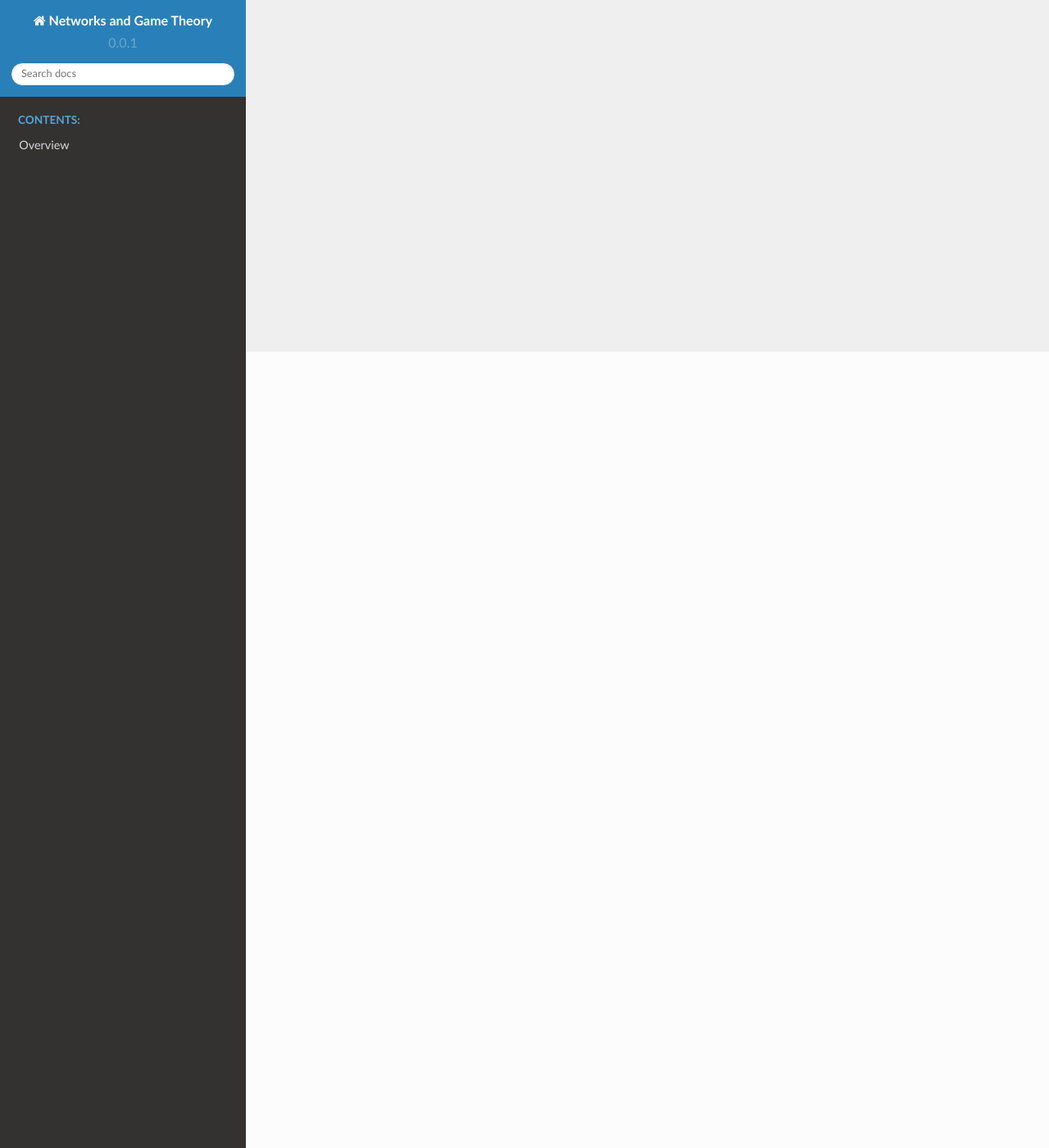
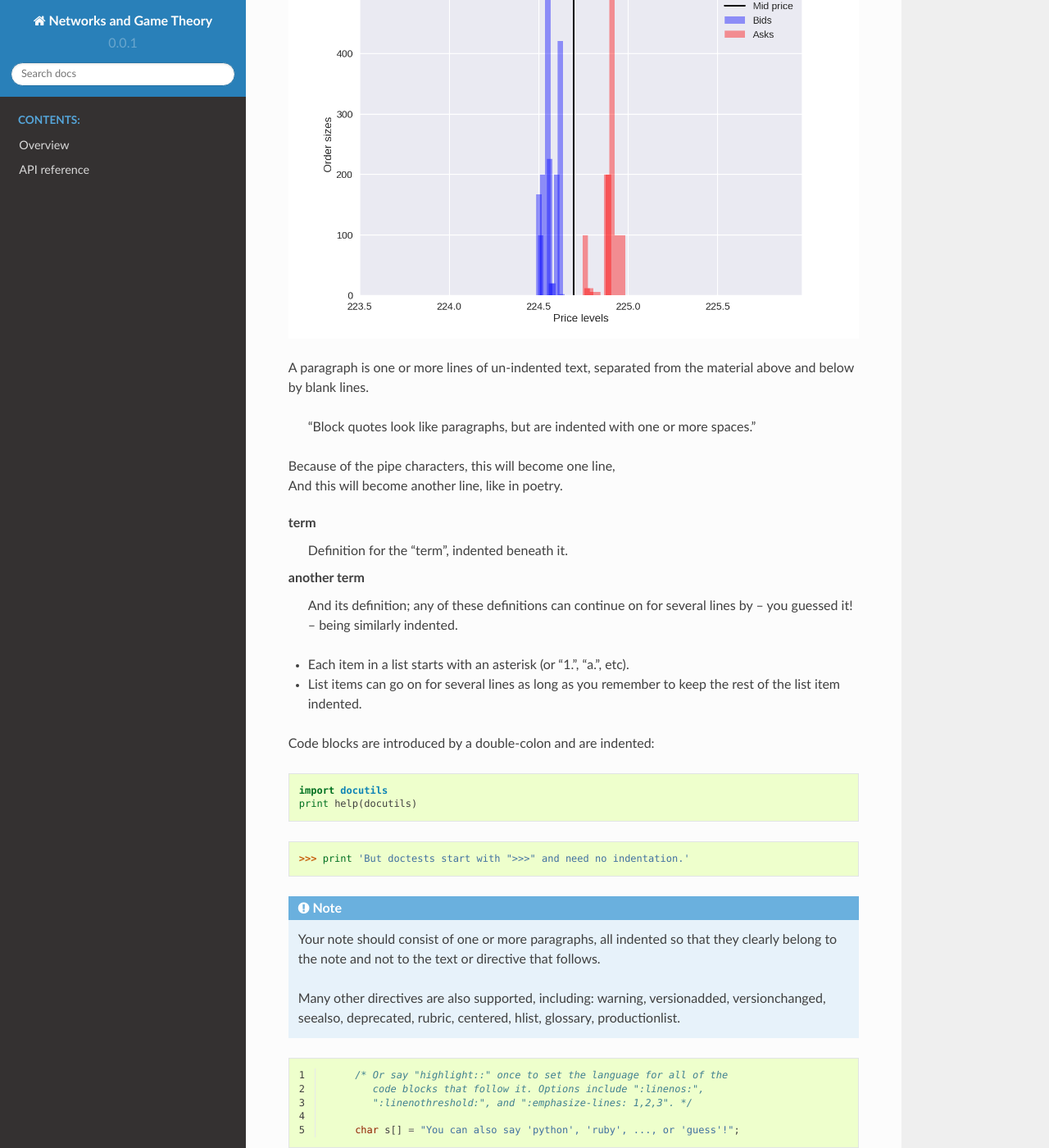
Before and after one commit to djechlin/network_game_theory, a Sphinx documentation site: the page built from doc/source/index.rst, in a window 1280 px wide and 1400 px high, scrolled down 971 px. Shown: the whole window at 82% size. Built offline with Sphinx 7.4.7 and the Read the Docs theme 2.0.0, drawn with Linux system fonts in a browser that asks for light colours; formulas are drawn with MathJax 3; some of the changed text lies outside the part shown.

Commit message:
uncomment approx_greedy_strategy, imports are ok in new structure, some sphinx doc trials

```diff
--- a/doc/source/conf.py
+++ b/doc/source/conf.py
@@ -17,13 +17,15 @@
 # add these directories to sys.path here. If the directory is relative to the
 # documentation root, use os.path.abspath to make it absolute, like shown here.
 #
-# import os
-# import sys
+import os
+import sys
 # sys.path.insert(0, os.path.abspath('.'))
 
 
 import sphinx_rtd_theme
 
+sys.path.append(os.path.abspath('../../'))
+sys.path.append(os.path.abspath('../../ngt/'))
 
 # -- General configuration ------------------------------------------------
 
--- /dev/null
+++ b/doc/source/example.py
@@ -0,0 +1,101 @@
+import numpy as np
+import networkx as nx
+import random
+
+def getVertexDiameter(G):
+    """
+    This is guaranteed to be between VD(G) and 2*VD(G)
+    """
+    v = random.choice(G.nodes())
+    paths = nx.single_source_shortest_path_length(G, v)
+    # y take VD(G) to be the sum of the lengths of the two shortest paths with maximum size
+    return sum(sorted(paths.values())[-3:-1])
+
+def getSampleSize(VD, eps=.05, delta=.05, c=.5):
+    """
+    With probability at least 1 − δ, all the approximations computed by the algorithm are within ε
+    from their real value
+    https://pdfs.semanticscholar.org/213c/7f8e9a8a046020ebfa2a7aaa194b3c05a87a.pdf
+
+    By default, this returns sample size needed for 5% error with at least 95% probability
+    """
+    r = None
+    if VD <= 2:
+        VD = 3
+    while r is None:
+        try:
+            r = (c / eps**2) * (np.floor(np.log2(VD - 2)) + np.log(1/delta))
+        except:
+            pass
+    return r
+
+def sampleUniformVertexPair(G):
+    """
+    Returns a random pair of nodes (no self-loops)
+    """
+    return np.random.choice(G.nodes(), 2, replace=False)
+
+def computeAllShortestPaths(G, u, v):
+    """
+    Returns a list of lists (each sublist is a shortest path from u to v)
+    """
+    try:
+        S = list(nx.all_shortest_paths(G,source=u,target=v))
+    except:
+        S = {}
+    return S
+
+
+def getShortestSubPaths(paths, t):
+    return [path[:-1] for path in paths if t in path]
+
+
+def pathCount(paths, t):
+    return len([path for path in paths if t in path])
+
+def approximate_betweenness_centrality(G, eps=.05, delta=.05, c=.5):
+    """
+    Computes the approximate betweenness centrality for the nodes in graph G
+    within epsilon error with probability at least 1 - δ.
+    https://pdfs.semanticscholar.org/213c/7f8e9a8a046020ebfa2a7aaa194b3c05a87a.pdf
+
+    Fast Approximation of Betweenness Centrality through Sampling,
+    Matteo Riondato and Evgenios M. Kornaropoulos
+    """
+    b = dict.fromkeys(G, 0.0)  # b[v]=0 for v in G
+    # approximate ~ guaranteed VD <= approx <= 2*VD
+    VD = getVertexDiameter(G)
+    r = None
+    while r is None:
+        # if VD <= 2, there are dragons
+        try:
+            r = int(getSampleSize(VD, eps=eps, delta=delta, c=1))
+        except:
+            pass
+    for i in range(r):
+        u, v = sampleUniformVertexPair(G)
+        S = computeAllShortestPaths(G, u, v)
+        if S:
+            # Random path sampling and estimation update
+            t = v
+            while t != u:
+                z_candidates = []
+                S_t = getShortestSubPaths(S, t)
+                sigma_ut = len(S_t)
+                z_probs = []
+                for path in S_t:
+                    # add immediate predecessors to be candidates for z
+                    predecessor = path[-1]
+                    z_candidates.append(predecessor)
+                    # the number of shortest paths from u to candidate z
+                    z_probs.append(pathCount(S_t, predecessor) / sigma_ut)
+                # normalize probability
+                z_probs = z_probs / np.sum(z_probs)
+                # choose a z with weighted probability
+                z = np.random.choice(z_candidates, 1, p=z_probs)[0]
+                if z != u:
+                    # if we haven't backed up all the way, update b(z)
+                    b[z] += 1 / r
+                t = z
+                S = S_t
+    return b
--- a/doc/source/index.rst
+++ b/doc/source/index.rst
@@ -11,6 +11,7 @@ Welcome to Networks and Game Theory's documentation!
    :caption: Contents:
 
    overview
+   api
 
 Indices and tables
 ==================
@@ -28,3 +29,106 @@ About the project
 * Game API
 * GUI to play the game
 * Analysis tools
+
+
+For subtitles, switch to another punctuation mark
+-------------------------------------------------
+
+*Italic* **bold** ``name`` ``function()`` ``expression = 3 + 3``
+
+`Hyperlink <http://en.wikipedia.org/wiki/Hyperlink>`_ `Link`_
+
+.. _Link: http://en.wikipedia.org/wiki/Link_(The_Legend_of_Zelda)
+
+.. image:: _img/figure_1-1.png
+
+.. A comment block starts with two periods, can continue indented.
+
+A paragraph is one or more lines of un-indented text, separated
+from the material above and below by blank lines.
+
+	“Block quotes look like paragraphs, but are indented with
+	one or more spaces.”
+
+| Because of the pipe characters, this will become one line,
+| And this will become another line, like in poetry.
+
+term
+	Definition for the “term”, indented beneath it.
+another term
+	And its definition; any of these definitions can continue on for
+	several lines by -- you guessed it! -- being similarly indented.
+
+* Each item in a list starts with an asterisk (or “1.”, “a.”, etc).
+* List items can go on for several lines as long as you remember to
+  keep the rest of the list item indented.
+
+Code blocks are introduced by a double-colon and are indented::
+
+	import docutils
+	print help(docutils)
+
+>>> print 'But doctests start with ">>>" and need no indentation.'
+
+
+.. note::
+
+	Your note should consist of one or more paragraphs, all indented
+	so that they clearly belong to the note and not to the text or
+	directive that follows.
+
+	Many other directives are also supported, including: warning,
+	versionadded, versionchanged, seealso, deprecated, rubric,
+	centered, hlist, glossary, productionlist.
+
+.. code-block:: c
+   :linenos:
+
+	/* Or say "highlight::" once to set the language for all of the
+	   code blocks that follow it. Options include ":linenos:",
+	   ":linenothreshold:", and ":emphasize-lines: 1,2,3". */
+
+	char s[] = "You can also say 'python', 'ruby', ..., or 'guess'!";
+
+.. literalinclude:: example.py
+	:lines: 10-20
+	:emphasize-lines: 15,16
+
+.. module:: httplib
+
+.. class:: Request
+
+	Zero or more paragraphs of introductory material for the class.
+
+	.. method:: send()
+
+		Description of the send() method.
+
+	.. attribute:: url
+
+		Description of the url attribute.
+
+	Many more members are possible than just method and attribute,
+	and non-Python languages are supported too; see the Sphinx docs
+	for more possibilities!
+
+.. testcode::
+
+	print 'The doctest extension supports code without >>> prompts!'
+
+.. testoutput::
+
+	The doctest extension supports code without >>> prompts!
+
+.. _custom-label:
+
+.. index:: single: paragraph, targeted paragraph, indexed paragraph
+
+This paragraph can be targeted with :ref:`Lourd <custom-label>`, and will also
+be the :index:`target` of several index entries!
+
+This paragraph will be listed in the index under both “wire, copper”
+and “copper, wire.” See the Sphinx documentation for even more complex
+ways of building index entries.
+
+Many kinds of cross-reference can be used inside of a paragraph:
```
Also changed, not shown: doc/source/api.rst (added, +33 -0 lines), doc/source/_img/figure_1-1.png (added), ngt/__init__.py (added), 2 other files.
